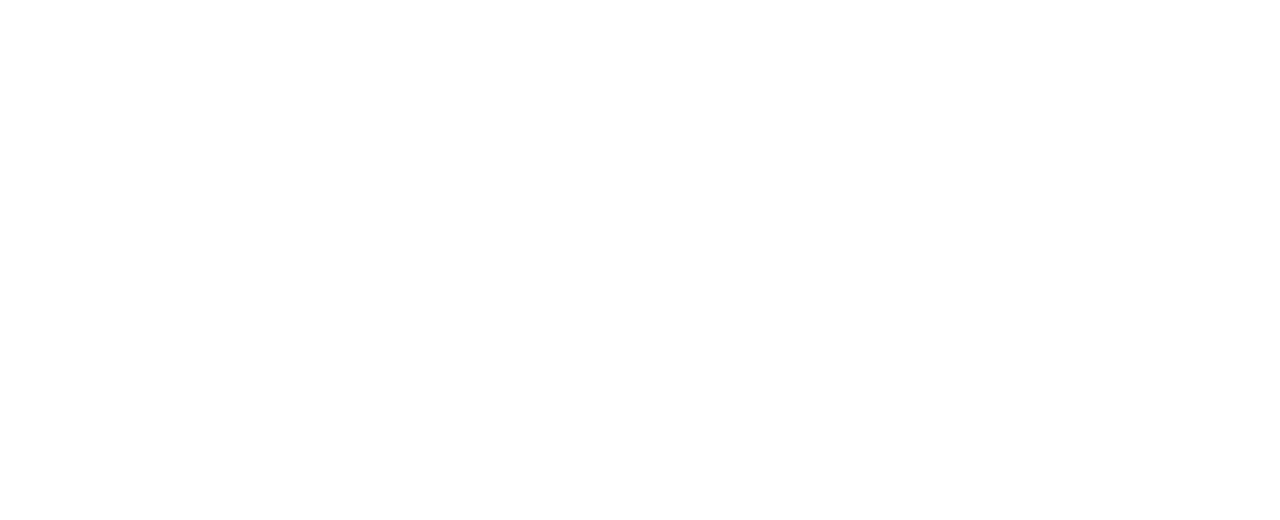
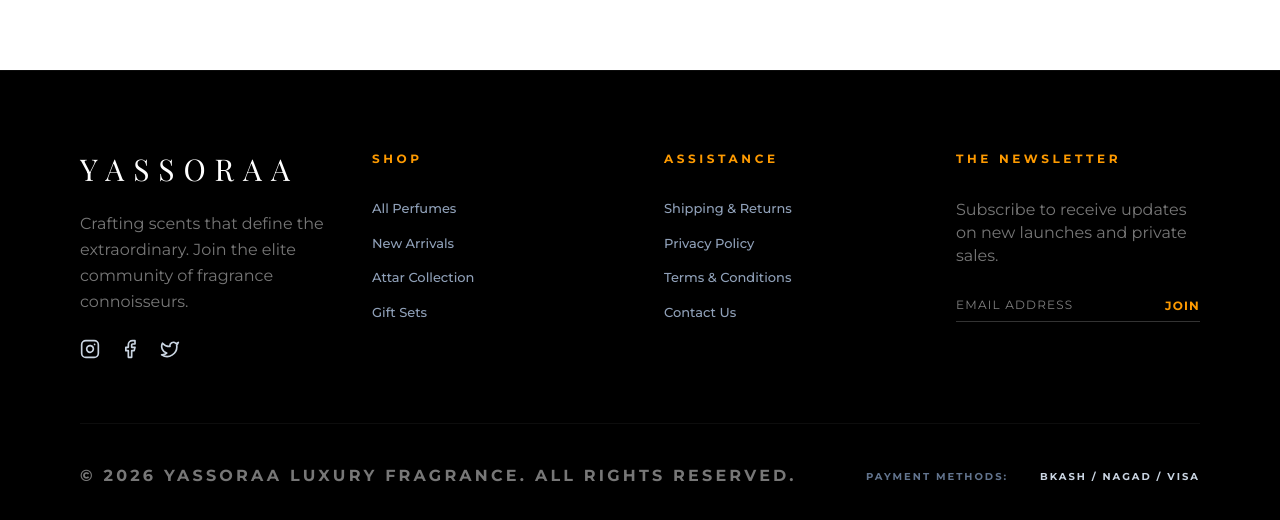
Before and after one commit to 30526/yassora, a React (Vite) app: page / in a window 1280 px wide. Shown: the part 1098-1618 px from the top of the page. Before the commit the page ends 1168 px from the top, so only its background shows below. Built offline with nearby package versions, Linux system fonts and the light colour scheme; no server answers; a web font is replaced by a local one.

Commit message:
added footer

```diff
--- a/src/components/footer/Footer.jsx
+++ b/src/components/footer/Footer.jsx
@@ -1,11 +1,117 @@
-import React from 'react';
+import React from "react";
+import {
+  Facebook,
+  Instagram,
+  Twitter,
+  Mail,
+  Phone,
+  MapPin,
+} from "lucide-react";
 
 const Footer = () => {
-    return (
-        <div>
-            {/* <p>This is the footer component.</p> */}
+  return (
+    <footer className="bg-black text-white pt-20 pb-10 border-t border-white/5">
+      <div className="container mx-auto px-6 md:px-20">
+        <div className="grid grid-cols-1 md:grid-cols-2 lg:grid-cols-4 gap-12 mb-16">
+          {/* 1. Brand Identity */}
+          <div className="space-y-6">
+            <h2 className="text-3xl font-serif tracking-[0.3em]">YASSORAA</h2>
+            <p className="text-slate-400 text-sm leading-relaxed max-w-xs">
+              Crafting scents that define the extraordinary. Join the elite
+              community of fragrance connoisseurs.
+            </p>
+            <div className="flex gap-5 text-slate-300">
+              <Instagram
+                size={20}
+                className="hover:text-amber-500 cursor-pointer transition-colors"
+              />
+              <Facebook
+                size={20}
+                className="hover:text-amber-500 cursor-pointer transition-colors"
+              />
+              <Twitter
+                size={20}
+                className="hover:text-amber-500 cursor-pointer transition-colors"
+              />
+            </div>
+          </div>
+
+          {/* 2. Quick Navigation */}
+          <div>
+            <h4 className="text-xs font-bold tracking-[0.3em] uppercase mb-8 text-amber-500">
+              Shop
+            </h4>
+            <ul className="space-y-4 text-sm text-slate-400 font-medium">
+              <li className="hover:text-white transition-colors cursor-pointer text-[13px]">
+                All Perfumes
+              </li>
+              <li className="hover:text-white transition-colors cursor-pointer text-[13px]">
+                New Arrivals
+              </li>
+              <li className="hover:text-white transition-colors cursor-pointer text-[13px]">
+                Attar Collection
+              </li>
+              <li className="hover:text-white transition-colors cursor-pointer text-[13px]">
+                Gift Sets
+              </li>
+            </ul>
+          </div>
+
+          {/* 3. Assistance */}
+          <div>
+            <h4 className="text-xs font-bold tracking-[0.3em] uppercase mb-8 text-amber-500">
+              Assistance
+            </h4>
+            <ul className="space-y-4 text-sm text-slate-400 font-medium">
+              <li className="hover:text-white transition-colors cursor-pointer text-[13px]">
+                Shipping & Returns
+              </li>
+              <li className="hover:text-white transition-colors cursor-pointer text-[13px]">
+                Privacy Policy
+              </li>
+              <li className="hover:text-white transition-colors cursor-pointer text-[13px]">
+                Terms & Conditions
+              </li>
+              <li className="hover:text-white transition-colors cursor-pointer text-[13px]">
+                Contact Us
+              </li>
+            </ul>
+          </div>
+
+          {/* 4. Newsletter */}
+          <div>
+            <h4 className="text-xs font-bold tracking-[0.3em] uppercase mb-8 text-amber-500">
+              The Newsletter
+            </h4>
+            <p className="text-slate-400 text-sm mb-6">
+              Subscribe to receive updates on new launches and private sales.
+            </p>
+            <form className="relative">
+              <input
+                type="email"
+                placeholder="EMAIL ADDRESS"
+                className="w-full bg-transparent border-b border-white/20 pb-2 text-xs focus:outline-none focus:border-amber-500 transition-colors tracking-widest uppercase"
+              />
+              <button className="absolute right-0 bottom-2 text-xs font-bold text-amber-500 tracking-widest hover:text-white transition-colors">
+                JOIN
+              </button>
+            </form>
+          </div>
         </div>
-    );
+
+        {/* Bottom Bar */}
+        <div className="pt-10 border-t border-white/5 flex flex-col md:flex-row justify-between items-center gap-6">
+          <p className="text-[10px] text-slate-500 font-bold tracking-[0.2em] uppercase">
+            © 2026 YASSORAA LUXURY FRAGRANCE. ALL RIGHTS RESERVED.
+          </p>
+          <div className="flex gap-8 text-[10px] text-slate-500 font-bold tracking-[0.2em] uppercase">
+            <span>Payment Methods:</span>
+            <span className="text-slate-300">BKASH / NAGAD / VISA</span>
+          </div>
+        </div>
+      </div>
+    </footer>
+  );
 };
 
 export default Footer;
```
